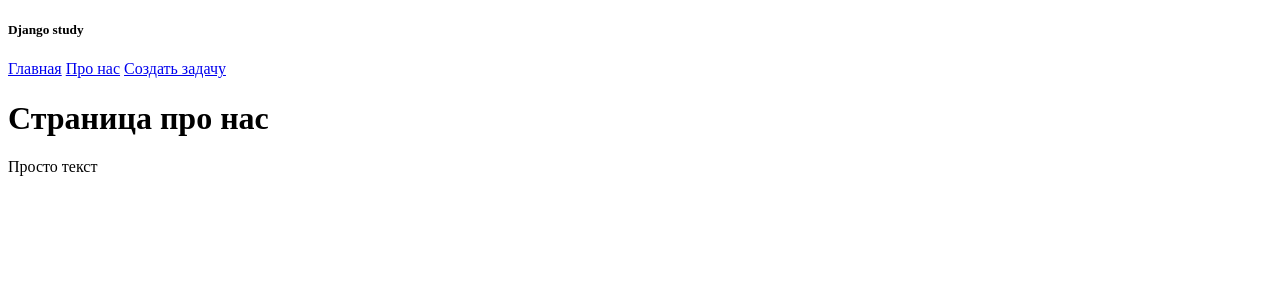
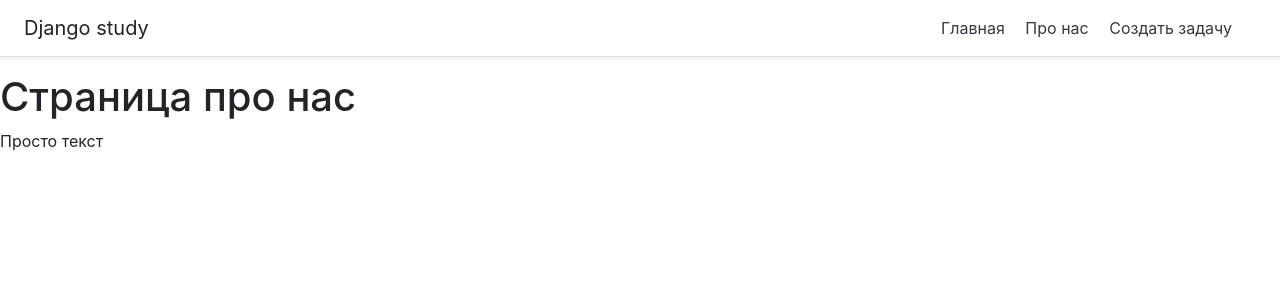
Before and after one commit to vladoz12/study_django, a Django app: page /about in a window 1280 px wide. Shown: the top 300 px of the page. Run offline with Django 3.2, Linux system fonts and the light colour scheme; some libraries are stand-ins or nearby versions.

Commit message:
Change base

```diff
--- a/taskmanager/main/templates/main/base.html
+++ b/taskmanager/main/templates/main/base.html
@@ -3,7 +3,7 @@
 <head>
     <meta charset="UTF-8">
     <title>{% block title %}{% endblock %}</title>
-    <link rel="stylesheet" href="https://stackpath.bootstrapcdn.com/font-awesome/4.7.0/css/font-awesome.min.css">
+    <link rel="stylesheet" href="https://stackpath.bootstrapcdn.com/bootstrap/4.5.2/css/bootstrap.min.css">
 </head>
 <body>
     <div class="d-flex flex-column flex-md-row align-items-center p-3 px-md-4 mb-3 bg-white border-bottom shadow-sm">
```
